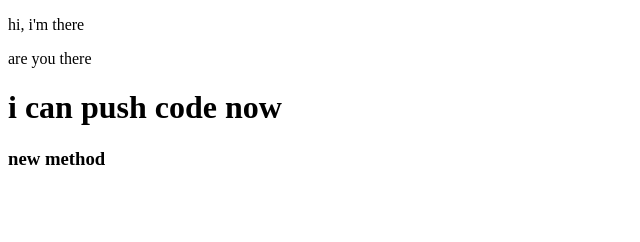
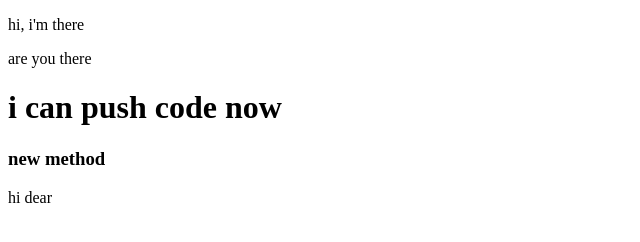
Before and after one commit to mdramim1235/my-second-repo, a plain HTML site: page index.html in a window 1280 px wide. Shown: the full height of the page, 0-640 px from the left. Drawn offline with Linux system fonts and the light colour scheme.

Commit message:
new lines

```diff
--- a/index.html
+++ b/index.html
@@ -11,5 +11,6 @@
     <p>are you there</p>
     <h1>i can push code now</h1>
     <h3>new method</h3>
+    <p>hi dear</p>
 </body>
 </html>
```
